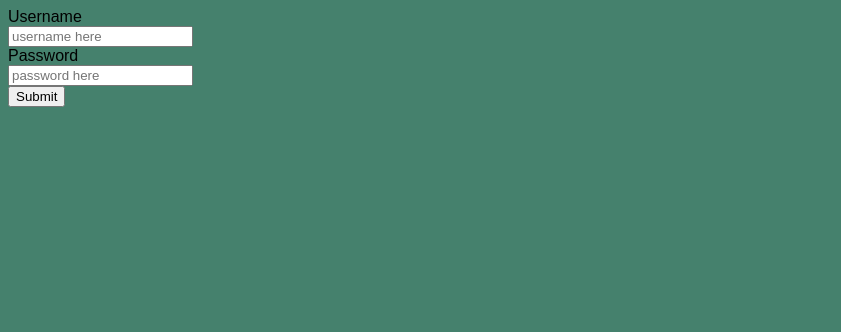
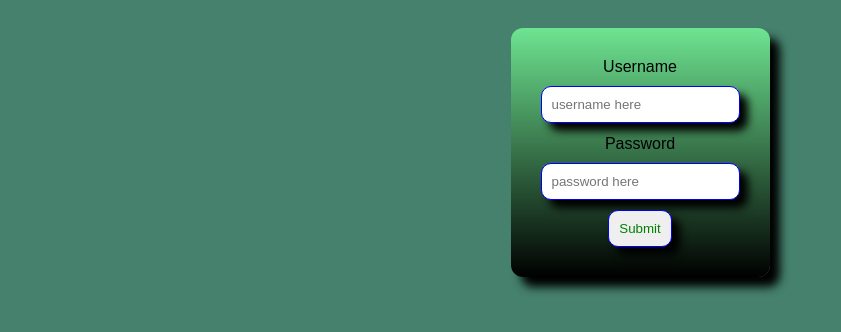
Before and after one commit to klover-rs/spotify-downloader, a React (Vite) app: page /login in a window 1280 px wide. Shown: the top 332 px of the page, without its empty margins (0-841 px from the left). Built offline with nearby package versions, Linux system fonts and the light colour scheme.

Commit message:
changed the design of login screen

```diff
--- /dev/null
+++ b/src/Login.css
@@ -0,0 +1,34 @@
+.login-container {
+    display: flex;
+    justify-content: center;
+    align-items: center;
+    text-align: center;
+}
+
+.login-container-inner {
+    display: flex;
+    margin-top: 20px;
+    position: relative;
+    background-image: linear-gradient(rgb(110, 228, 145), rgb(0, 0, 0));
+    padding: 30px;
+    border-radius: 12px;
+    box-shadow: 10px 10px 10px black;
+}
+
+.login-form input {
+    color: green;
+    margin-top: 10px;
+    border-radius: 10px;
+    border: none;
+    box-shadow: 8px 8px 8px black;
+    padding: 10px;
+    border: solid 1px blue;
+}
+
+.password-container {
+    margin-top: 12px;
+}
+
+.submit-btn {
+    margin-top: 12px;
+}
--- a/src/Login.tsx
+++ b/src/Login.tsx
@@ -1,9 +1,10 @@
 import { FormEvent, useState } from "react";
-import { invoke } from '@tauri-apps/api/tauri';
+import { invoke } from "@tauri-apps/api/tauri";
 import { useNavigate } from "react-router-dom";
 
+import "./Login.css";
+
 export default function Login() {
-
   const nav = useNavigate();
 
   const [username, setUsername] = useState("");
@@ -15,7 +16,7 @@ export default function Login() {
     try {
       await invoke("login", {
         username: username,
-                password: password
+        password: password,
       });
 
       nav("/", { replace: true });
@@ -23,34 +24,40 @@ export default function Login() {
       console.error(e);
       setError(String(e));
     }
-    }
+  };
 
   return (
-        <div>
-            <form onSubmit={handleSubmit}>
+    <div className="login-container">
+      <div className="login-container-inner">
+        <form className="login-form" onSubmit={handleSubmit}>
+          <div className="username-container">
             <label>Username</label>
-                <br/>
+            <br />
             <input
               type="text"
               placeholder="username here"
               value={username}
               onChange={(e) => setUsername(e.target.value)}
             />
-                <br/>
+            <br />
+          </div>
+          <div className="password-container">
             <label>Password</label>
-                <br/>
+            <br />
             <input
-                    type='password'
+              type="password"
               placeholder="password here"
               value={password}
               onChange={(e) => setPassword(e.target.value)}
             />
-                <br/>
-                <input type="submit"/>
+            <br />
+          </div>
+          <input className="submit-btn" type="submit" />
         </form>
         <div>
           <h4>{error}</h4>
         </div>
       </div>
+    </div>
   );
 }
```
Lines whose indentation alone changed are shown as unchanged.
